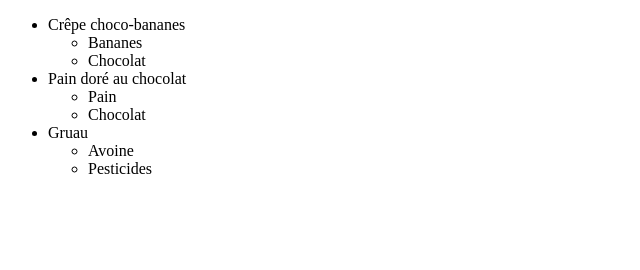
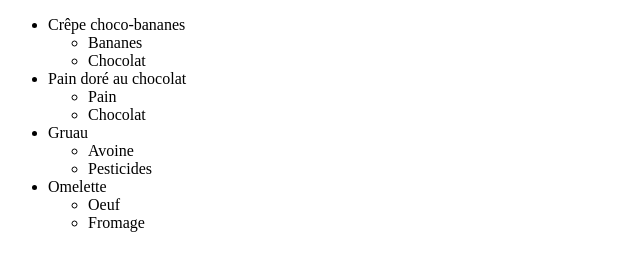
Before and after one commit to samcard01/Bon-matin-Samuel, a plain HTML site: page index.html in a window 1280 px wide. Shown: the whole page, without its empty margins (0-640 px from the left). Drawn offline with Linux system fonts and the light colour scheme.

Commit message:
AjoutOmelette

```diff
--- a/index.html
+++ b/index.html
@@ -28,6 +28,14 @@
                 <li>Pesticides</li>
             </ul>
         </li>
+
+        <li>
+            Omelette
+            <ul>
+                <li>Oeuf</li>
+                <li>Fromage</li>
+            </ul>
+        </li>
     </ul>
 </body>
 </html>
```
